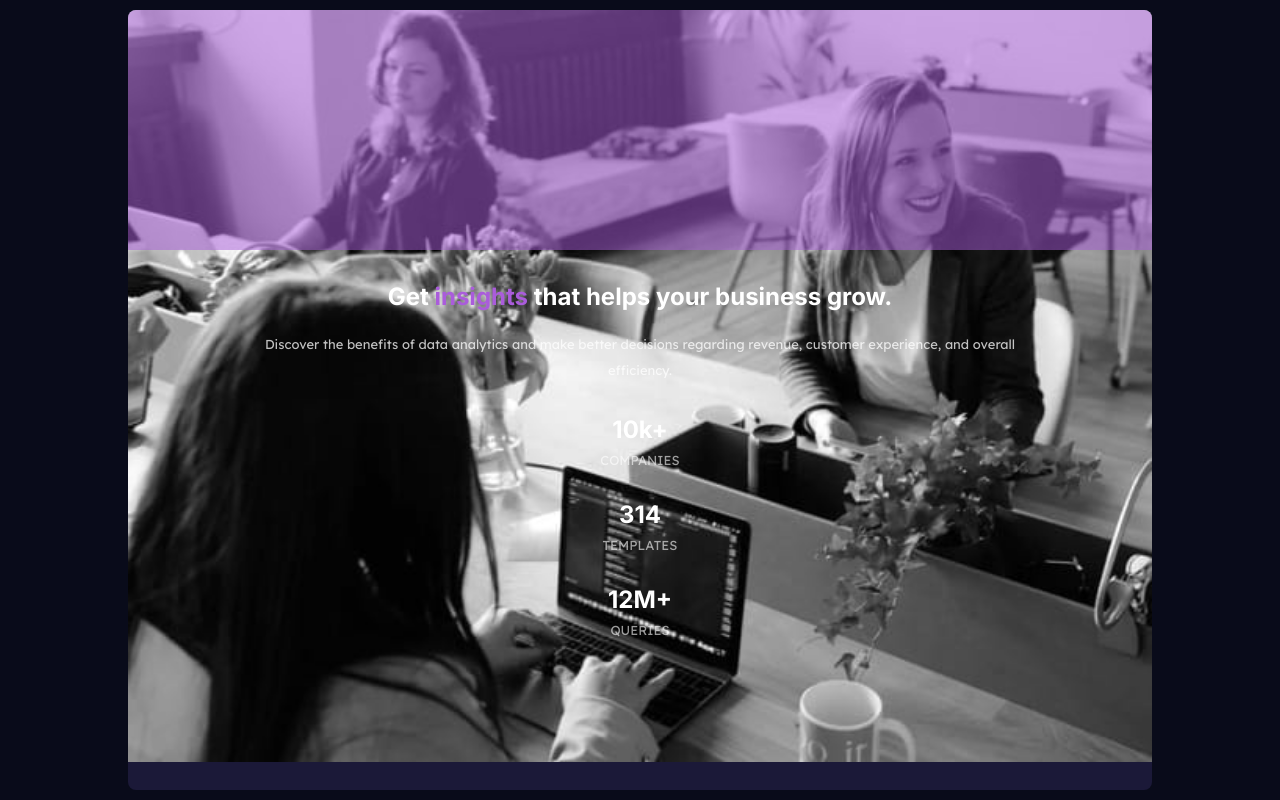
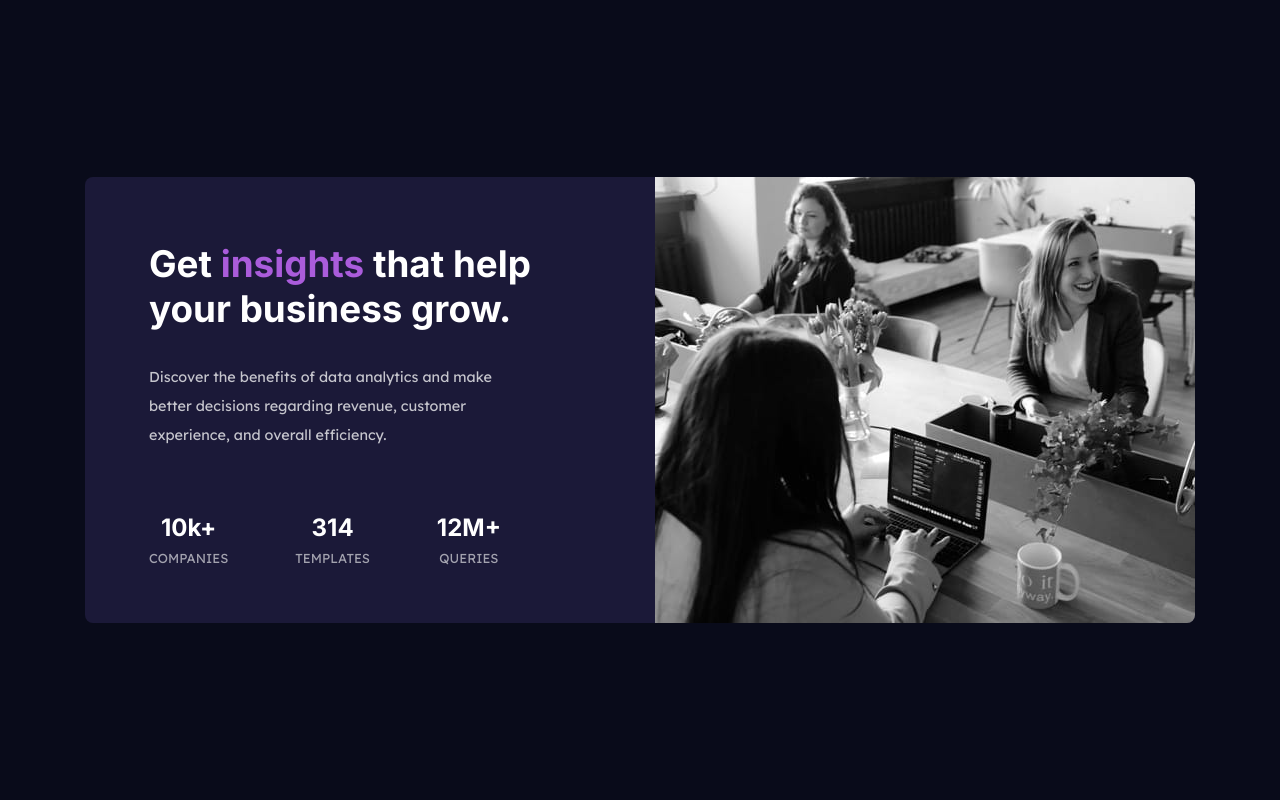
Before and after one commit to SpacemanOG/fmentor-Stats-preview-card-component, a plain HTML site: page index.html in a window 1280 px wide. Drawn offline with Linux system fonts and the light colour scheme.

Commit message:
Complete site wo the heroImage tint

```diff
--- a/index.html
+++ b/index.html
@@ -18,18 +18,29 @@
     <!-- MOBILE FIRST DESIGN -->
     <!-- NON-RESPONSIVE DESIGN -->
     <div class="containerOuter">
-        <div class="containerInner">
 
-            <section class="headline">
-                <h1>Get <span>insights</span> that helps your business grow.</h1>
-            </section>
+        <!-- HERO IMAGE ON THE TOP -->
+        <section class="heroImage">
+            <picture>
+                <source media="(min-width:1200px)" srcset="./images/image-header-desktop.jpg">
+                <source media="(min-width:300px)" srcset="./images/image-header-mobile.jpg">
+                <img src="./images/image-header-mobile.jpg" alt="Hero image">
+            </picture>
+        </section>
 
-            <section class="midDescription">
+        <!-- REST OF THE CONTENT -->
+        <section class="content">
+
+            <div class="headline">
+                <h1>Get <span>insights</span> that help your business grow.</h1>
+            </div>
+
+            <div class="midDescription">
                 <p>Discover the benefits of data analytics and make better decisions regarding revenue, customer
                     experience, and overall efficiency.</p>
-            </section>
+            </div>
 
-            <section class="bottomStats">
+            <div class="bottomStats">
                 <div class="statTop">
                     <h2>10k+</h2>
                     <p>Companies</p>
@@ -42,8 +53,9 @@
                     <h2>12M+</h2>
                     <p>Queries</p>
                 </div>
-            </section>
-        </div>
+            </div>
+        </section>
+
     </div>
 
 </body>
--- a/styles.css
+++ b/styles.css
@@ -10,37 +10,23 @@ body {
 
 .containerOuter {
     min-width: 327px;
-    min-height: 780px;
     width: 80vw;
-    position: absolute;
-    top: 50%;
-    left: 50%;
-    transform: translate(-50%, -50%);
+    padding-bottom: 1rem;
+    margin: 5rem auto;
     background-color: hsl(244, 38%, 16%);
     border-radius: 8px;
-    background-image: url(./images/image-header-mobile.jpg);
-    background-repeat: no-repeat;
-    background-size: contain;
 }
 
-.containerOuter::after {
-    background-color: hsla(277, 64%, 61%, .5);
-    position: absolute;
-    top: 0;
-    left: 0;
-    width: 100%;
-    min-height:15rem;
-    content: '';
-    border-radius: 8px 8px 0 0;
+
+.content {
+    width: 74%;
+    margin: 2rem auto;
 }
 
-.containerInner {
-    width: 74%;
-    margin: 0 auto;
-}
-
-.headline {
-    margin-top: 17rem;
+/* COMPONENT SPECIFIC SETTINGS */
+.heroImage img {
+    width: 100%;
+    border-radius: 8px 8px 0 0;
 }
 
 .headline h1,
@@ -86,4 +72,58 @@ body {
     margin-top: 2rem;
 }
 
-@media (min-width: 450px)
+@media (min-width: 1200px) {
+    .containerOuter {
+        display: flex;
+        flex-direction: row-reverse;
+        width: 1110px;
+        height: 446px;
+        min-width: 1110px;
+        padding-bottom: 0;
+        position: absolute;
+        top: 50%;
+        left: 50%;
+        transform: translate(-50%, -50%);
+        margin: 0;
+    }
+
+    .heroImage {
+        width: 50%;
+    }
+
+    .content {
+        width: 50%;
+        padding: 4rem 6rem 4rem 4rem;
+        margin: 0;
+    }
+
+    .heroImage img {
+        border-radius: 0 8px 8px 0;
+        width: auto;
+        float: right;
+    }
+
+    .headline h1 {
+        font-size: 2.3rem;
+        text-align: left;
+        font-weight: 700;
+        margin: 0;
+    }
+
+    .midDescription {
+        margin-top: 2rem;
+    }
+
+    .midDescription p {
+        font-size: .9rem;
+        text-align: left;
+        width: 90%;
+    }
+
+    .bottomStats {
+        display: flex;
+        justify-content: space-between;
+        margin-top: 2rem;
+        width: 22rem;
+    }
+}
```
Also changed, not shown: Screen Shot 2022-11-06 at 14.45.37.png (added), Screenshot 2022-11-06 at 14-46-07 spaceman(og) practice project-Stats preview card component.png (added), 1 other file.
